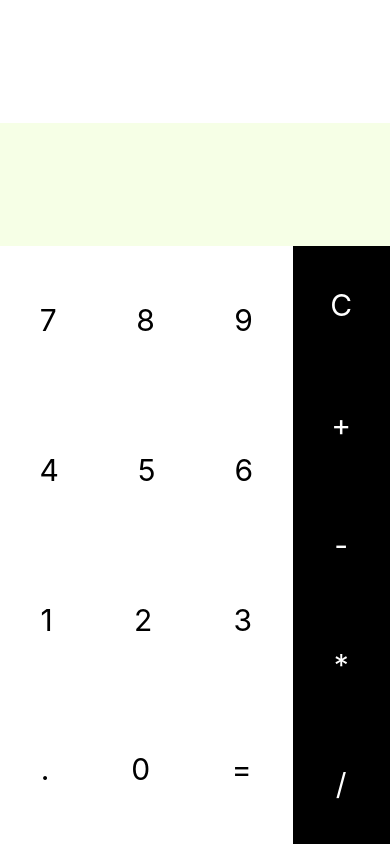
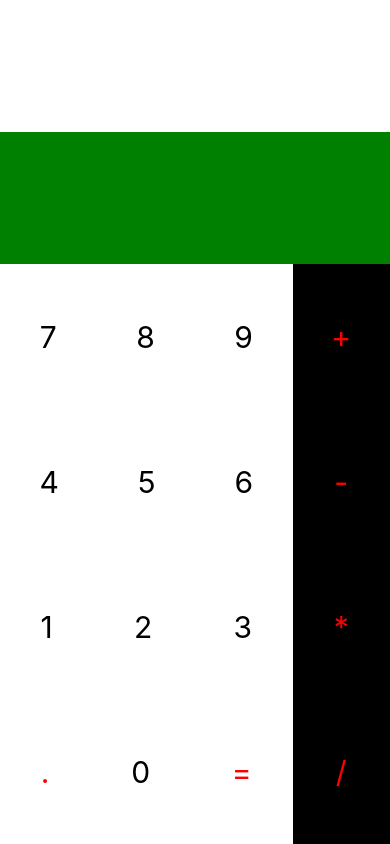
Before and after one commit to romanstepura/react-native-calculator, a React Native app: screen / in a window 390 px wide. Built offline with nearby package versions, Linux system fonts and the light colour scheme.

Commit message:
State fixed, Button changing styles based on received input

```diff
--- a/App.js
+++ b/App.js
@@ -6,8 +6,7 @@
  * @flow
  */
 import React from 'react';
-// eslint-disable-next-line no-unused-vars
-import {StyleSheet, View, Text} from 'react-native';
+import {StyleSheet, View} from 'react-native';
 import Keyboard from './Components/Keyboard';
 import Display from './Components/Display';
 
@@ -16,71 +15,15 @@ class App extends React.Component {
     super(props);
     this.state = {
       resultText: '',
-      calculationText: '',
     };
-    this.operations = ['C', '+', '-', '*', '/'];
-
     console.log(this.state.resultText);
-  }
-  calculatorResult() {
-    const text = this.state.resultText;
-    this.setState({
-      calculationText: eval(text),
-    });
-  }
-  validate() {
-    const text = this.state.resultText;
-    switch (text.slice(-1)) {
-      case '+':
-      case '-':
-      case '*':
-      case '/':
-        return false;
-    }
-    return true;
   }
   buttonPressed = text => {
     console.log(text);
-    if (text === '=') {
-      return this.validate() && this.calculatorResult();
-    }
     this.setState({
       resultText: this.state.resultText + text,
     });
     console.log(this.resultText);
-  };
-  operate = operation => {
-    switch (operation) {
-      case 'C':
-        let text = this.state.resultText.split('');
-        text.pop();
-        this.setState({
-          resultText: text.join(''),
-        });
-      // eslint-disable-next-line no-fallthrough
-      case '+':
-      case '-':
-      case '*':
-      case '/':
-        const lastChar = this.state.resultText.split('').pop();
-        if (this.operations.indexOf(lastChar) > 0) {
-          return;
-        }
-        if (this.state.text === '') {
-          return;
-        }
-        if (operation === 'C') {
-          let text = this.state.resultText.split('');
-          text.pop();
-          this.setState({
-            resultText: text.join(''),
-          });
-        } else {
-          this.setState({
-            resultText: this.state.resultText + operation,
-          });
-        }
-    }
   };
   render() {
     return (
@@ -88,14 +31,8 @@ class App extends React.Component {
         <View style={styles.result}>
           <Display currentDisplay={this.state.resultText} />
         </View>
-        <View style={styles.calculation}>
-          <Text style={styles.calculation}>{this.state.calculationText}</Text>
-        </View>
-        <Keyboard
-          keyboardClick={this.buttonPressed}
-          operate={this.operate}
-          operations={this.operations}
-        />
+        <View style={styles.calculation} />
+        <Keyboard keyboardClick={this.buttonPressed} />
       </View>
     );
   }
@@ -107,12 +44,12 @@ const styles = StyleSheet.create({
   },
   result: {
     flex: 1,
-    backgroundColor: '#fff',
+    backgroundColor: 'white',
+    justifyContent: 'flex-end',
   },
   calculation: {
     flex: 1,
-    backgroundColor: '#f6ffe6',
-    fontSize: 30,
+    backgroundColor: 'green',
   },
 });
 
--- a/Components/Button.js
+++ b/Components/Button.js
@@ -1,12 +1,33 @@
 import React, {Component} from 'react';
-import {TouchableOpacity, Text} from 'react-native';
+import {TouchableOpacity, Text, StyleSheet} from 'react-native';
 
 export default class Button extends Component {
+  toggleStyle = value => {
+    if (typeof value === 'number') {
+      return styles.btnText;
+    } else {
+      return styles.white;
+    }
+  };
   render() {
     return (
-      <TouchableOpacity>
-        <Text>{this.props.character}</Text>
+      <TouchableOpacity
+        onPress={() => this.props.buttonClick(this.props.character)}>
+        <Text style={this.toggleStyle(this.props.character)}>
+          {this.props.character}
+        </Text>
       </TouchableOpacity>
     );
   }
 }
+const styles = StyleSheet.create({
+  white: {
+    color: 'red',
+    fontSize: 30,
+    padding: 5,
+  },
+  btnText: {
+    fontSize: 30,
+    padding: 5,
+  },
+});
--- a/Components/Display.js
+++ b/Components/Display.js
@@ -1,6 +1,5 @@
 import React, {Component} from 'react';
-import {StyleSheet, Text, TouchableOpacity, View} from 'react-native';
-import Keyboard from './Keyboard';
+import {StyleSheet, Text} from 'react-native';
 
 export default class Display extends Component {
   render() {
@@ -10,5 +9,11 @@ export default class Display extends Component {
 const styles = StyleSheet.create({
   displayText: {
     fontSize: 30,
+    textAlign: 'right',
+  },
+  white: {
+    color: 'white',
+    fontSize: 30,
+    padding: 5,
   },
 });
--- a/Components/Keyboard.js
+++ b/Components/Keyboard.js
@@ -1,12 +1,7 @@
 import React, {Component} from 'react';
-import {View, Text, StyleSheet, TouchableOpacity} from 'react-native';
+import {View, StyleSheet} from 'react-native';
 import Button from './Button';
-import Display from './Display';
-
 export default class Keyboard extends Component {
-  constructor(props) {
-    super(props);
-  }
   render() {
     let rows = [];
     let nums = [[7, 8, 9], [4, 5, 6], [1, 2, 3], ['.', 0, '=']];
@@ -14,23 +9,24 @@ export default class Keyboard extends Component {
       let row = [];
       for (let j = 0; j < 3; j++) {
         row.push(
-          <TouchableOpacity
-            onPress={() => this.props.keyboardClick(nums[i][j])}>
-            <Text style={styles.btnText}>{nums[i][j]}</Text>
-          </TouchableOpacity>,
+          <Button
+            key={nums[i][j].toString()}
+            character={nums[i][j]}
+            buttonClick={this.props.keyboardClick}
+          />,
         );
       }
       rows.push(<View style={styles.row}>{row}</View>);
     }
-
+    let operations = ['+', '-', '*', '/'];
     let ops = [];
-    for (let k = 0; k < 5; k++) {
+    for (let k = 0; k < 4; k++) {
       ops.push(
-        <TouchableOpacity
-          onPress={() => this.props.operate(this.props.operations[k])}
-          style={styles.operations}>
-          <Text style={styles.white}>{this.props.operations[k]}</Text>
-        </TouchableOpacity>,
+        <Button
+          key={operations[k].toString()}
+          character={operations[k]}
+          buttonClick={this.props.keyboardClick}
+        />,
       );
     }
     return (
@@ -42,15 +38,6 @@ export default class Keyboard extends Component {
   }
 }
 const styles = StyleSheet.create({
-  white: {
-    color: 'white',
-    fontSize: 30,
-    padding: 5,
-  },
-  btnText: {
-    fontSize: 30,
-    padding: 5,
-  },
   row: {
     flexDirection: 'row',
     flex: 1,
```
